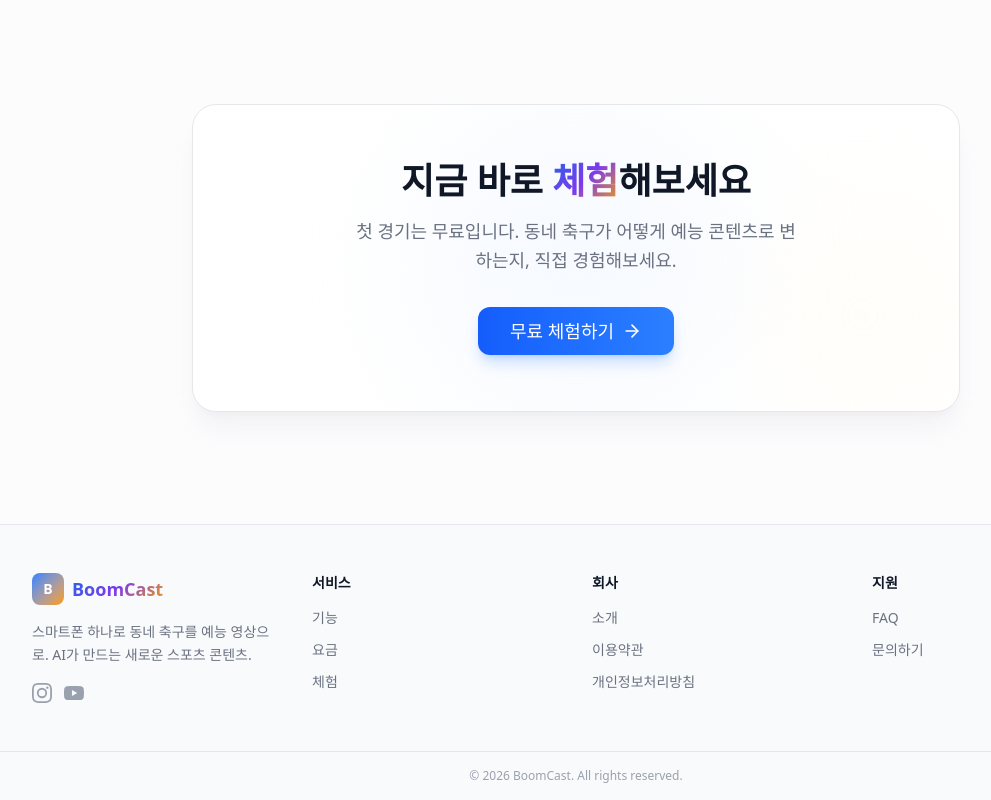
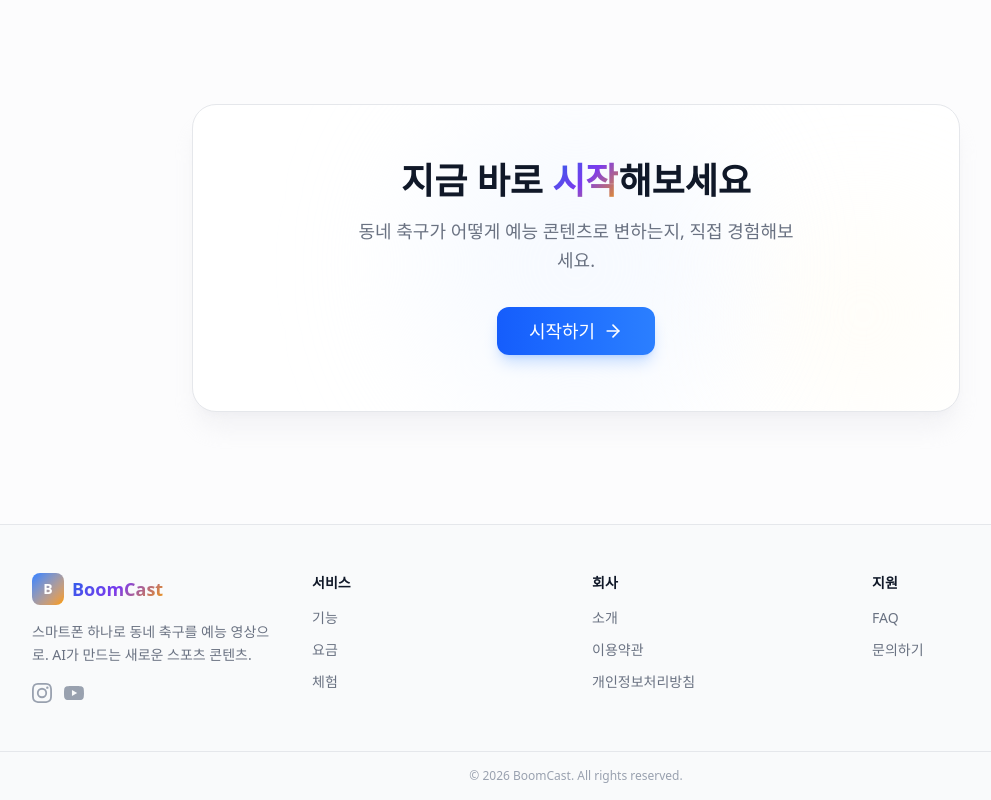
Before and after one commit to kangyh427/boomcast, a Next.js app: page / in a window 1280 px wide. Shown: the part 6853-7653 px from the top of the page, without its empty margins (64-1055 px from the left). Built offline with nearby package versions, Linux system fonts and the light colour scheme; a web font is replaced by a local one.

Commit message:
Update CTA.tsx

```diff
--- a/src/components/landing/CTA.tsx
+++ b/src/components/landing/CTA.tsx
@@ -3,10 +3,10 @@
  * 파일: src/components/landing/CTA.tsx
  * 설명: BoomCast 최종 CTA 섹션 - 사이트 두 번째(마지막) CTA
  * 경로: src/components/landing/CTA.tsx
- * 최근 작업: 세션 6 - 문구 수정 + useLang 적용
- *   - "데모 시작하기" → "무료 체험하기"
- *   - "데모를 통해" → "체험을 통해"
- *   - 사이트 전체 CTA 2곳 중 마지막 위치
+ * 최근 작업: 세션 7-B
+ *   - "무료 체험하기" → "시작하기"
+ *   - "첫 경기는 무료입니다" → 서비스 가치 중심 카피
+ *   - 무료 관련 문구 전면 삭제
  * 작성일: 2026-03-07
  * ============================================================
  */
@@ -22,17 +22,17 @@ import { useLang } from "@/providers/LanguageProvider";
 const text = {
   ko: {
     titleBefore: "지금 바로 ",
-    titleHighlight: "체험",
+    titleHighlight: "시작",
     titleAfter: "해보세요",
-    subtitle: "첫 경기는 무료입니다. 동네 축구가 어떻게 예능 콘텐츠로 변하는지, 직접 경험해보세요.",
-    cta: "무료 체험하기",
+    subtitle: "동네 축구가 어떻게 예능 콘텐츠로 변하는지, 직접 경험해보세요.",
+    cta: "시작하기",
   },
   en: {
     titleBefore: "Ready to ",
-    titleHighlight: "Try",
-    titleAfter: " It?",
-    subtitle: "Your first game is free. See how your local soccer transforms into entertainment content.",
-    cta: "Try Free",
+    titleHighlight: "Get Started",
+    titleAfter: "?",
+    subtitle: "See how your local soccer transforms into entertainment content.",
+    cta: "Get Started",
   },
 };
 
```
